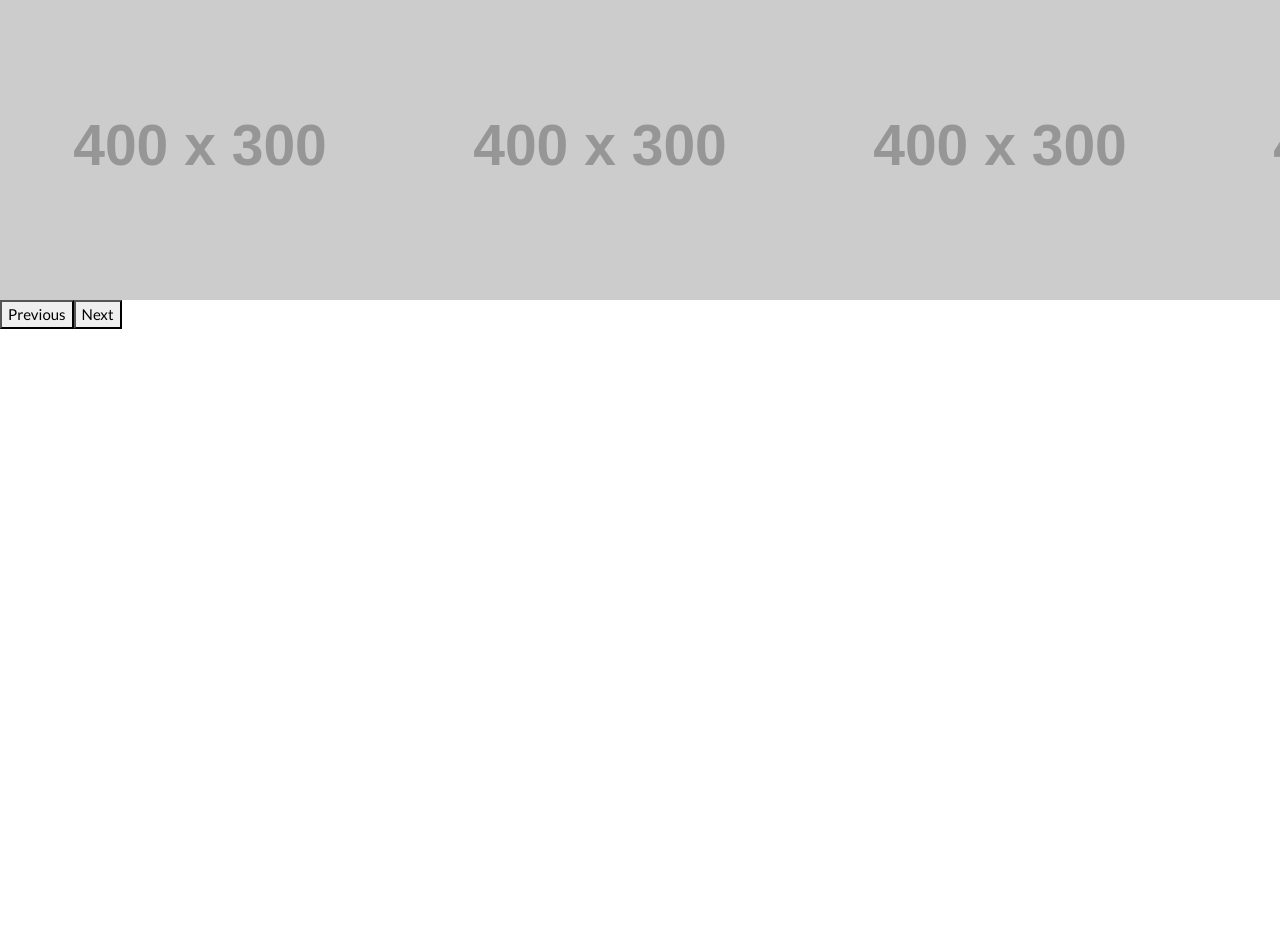
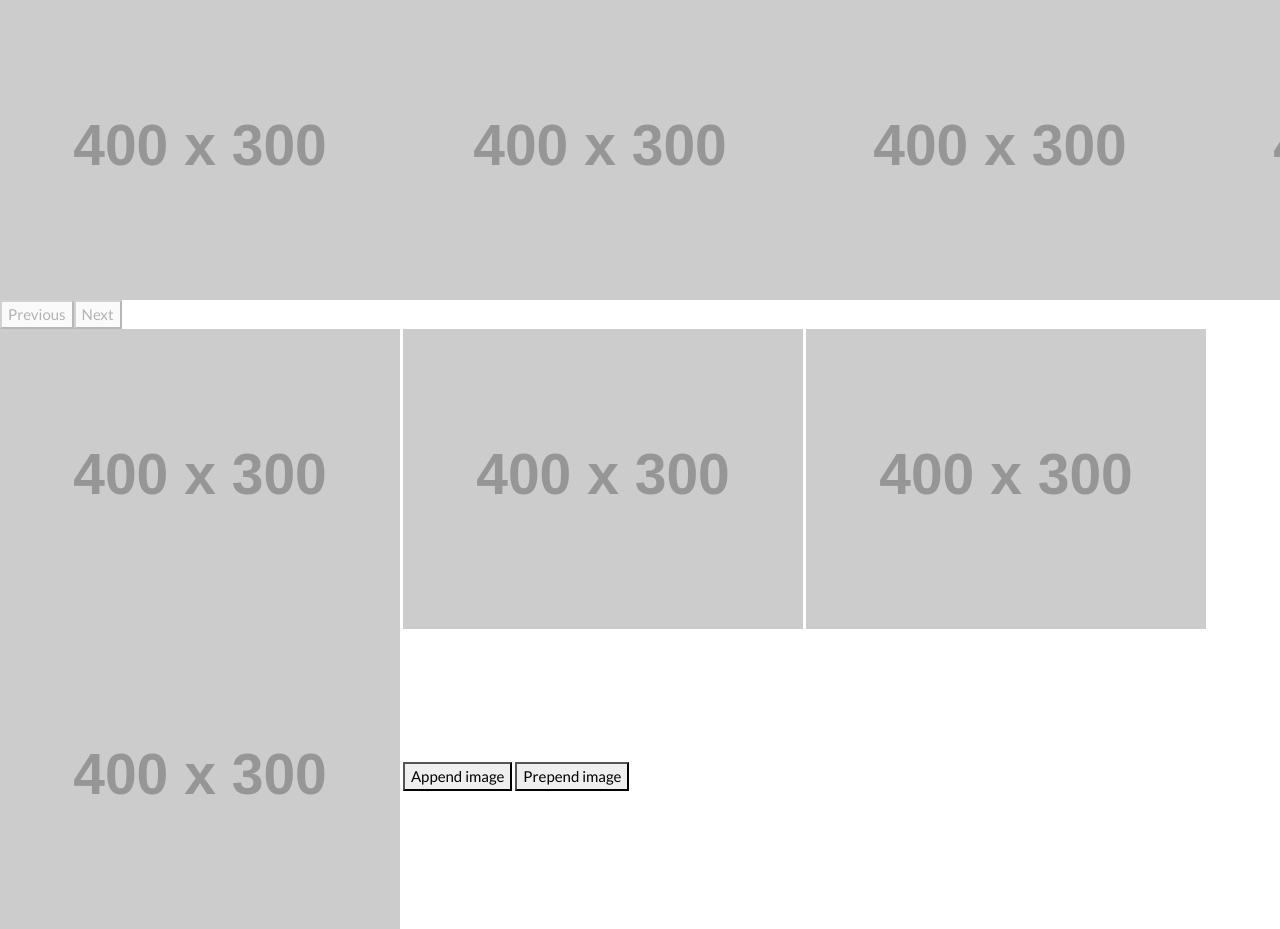
Before and after one commit to ryanwalters/snap-slider, a website: page index.html in a window 1280 px wide. Before the commit the page ends 800 px from the top, so only its background shows below. Drawn offline with nearby package versions, Linux system fonts and the light colour scheme; placeholder pictures from the web are drawn by us.

Commit message:
add disabled state to buttons; add append/prepend examples to readme

```diff
--- a/index.html
+++ b/index.html
@@ -28,12 +28,32 @@
         <img src="//placehold.it/400x300" alt="" />
         <img src="//placehold.it/400x300" alt="" />
     </div>
+    <img class="test" src="//placehold.it/400x300/f00/fff" />
+    <img class="test" src="//placehold.it/400x300/f00/fff" />
+    <img class="test" src="//placehold.it/400x300/f00/fff" />
+    <img class="test" src="//placehold.it/400x300/f00/fff" />
+    <button id="append">Append image</button>
+    <button id="prepend">Prepend image</button>
     <script src="https://ajax.googleapis.com/ajax/libs/jquery/3.4.0/jquery.min.js"></script>
     <script src="https://stackpath.bootstrapcdn.com/bootstrap/4.1.3/js/bootstrap.min.js"></script>
     <script type="module">
         import SnapSlider from './src/snap-slider.js';
 
-        const slider = new SnapSlider(document.querySelector('#snap-slider'));
+        const { $slider, $track, $buttonNext, $buttonPrev } = new SnapSlider({ $slider: document.querySelector('#snap-slider') });
+
+        document.querySelector('#append').addEventListener('click', () => {
+          $track.append(...document.querySelectorAll('.test'));
+        });
+
+        document.querySelector('#prepend').addEventListener('click', () => {
+          const img = document.createElement('img');
+
+          img.src = '//placehold.it/400x300/f00/fff?text=Prepended';
+
+          $track.prepend(img);
+        })
+
+        console.dir($slider, $track, $buttonPrev, $buttonNext);
     </script>
 </body>
 
--- a/src/snap-slider.js
+++ b/src/snap-slider.js
@@ -1,57 +1,144 @@
 export default class SnapSlider {
-  constructor($slider) {
+  /**
+   * @constructor
+   * @param {Element} $slider
+   * @param {Element} [$buttonPrev]
+   * @param {Element} [$buttonNext]
+   * @param {string} [align]        Can be one of: start (default), center, end
+   */
+
+  constructor({
+    $slider,
+    $buttonPrev = SnapSlider.createButton('Previous'),
+    $buttonNext = SnapSlider.createButton('Next'),
+    align = 'start',
+  }) {
     this.$slider = $slider;
-    this.$slides = $slider.children;
     this.$track = document.createElement('div');
+    this.$buttonNext = $buttonNext;
+    this.$buttonPrev = $buttonPrev;
+
+    // --- Assemble the slider
 
     // Apply classes
 
     this.$slider.classList.add('rw-slider');
     this.$track.classList.add('rw-track');
 
-    for (const $slide of this.$slides) {
+    for (const $slide of this.$slider.children) {
       $slide.classList.add('rw-slide');
     }
 
     // Move slides into track
 
-    this.$track.append(...this.$slides);
+    this.$track.append(...this.$slider.children);
 
     // Append track to slider
 
     this.$slider.append(this.$track);
 
-    // Get scroll widths
-
-    const scrollAmount = this.$track.clientWidth;
-    const trackWidth = this.$track.scrollWidth;
-
-    // Create arrows
-
-    this.$buttonPrev = document.createElement('button');
-    this.$buttonNext = document.createElement('button');
-
-    this.$buttonPrev.innerText = 'Previous';
-    this.$buttonNext.innerText = 'Next';
-
     // Append arrows
 
     this.$slider.append(this.$buttonPrev, this.$buttonNext);
 
-    // Attach event listeners
+    // --- Listeners and observers
 
+    this.attachButtonListeners();
+    this.addObservers();
+  }
+
+  /**
+   * Attach click event listeners for the Previous and Next buttons
+   */
+
+  attachButtonListeners() {
     this.$buttonPrev.addEventListener('click', () => {
       this.$track.scrollBy({
-        left: -scrollAmount,
+        left: -this.$track.clientWidth,
         behavior: 'smooth',
       });
     });
 
     this.$buttonNext.addEventListener('click', () => {
+      console.log(this.$track.clientWidth);
       this.$track.scrollBy({
-        left: scrollAmount,
+        left: this.$track.clientWidth,
         behavior: 'smooth',
       });
     });
   }
+
+  /**
+   * Observe various things...
+   */
+
+  addObservers() {
+    // Disable Previous button when the first slide is 100% in view
+
+    this.prevButtonObserver = new IntersectionObserver(([entry]) => {
+      this.$buttonPrev.disabled = entry.isIntersecting;
+      this.$buttonPrev.classList.toggle('rw-disabled', entry.isIntersecting);
+    }, {
+      root: this.$track,
+      threshold: 1,
+    });
+
+    this.prevButtonObserver.observe(this.$track.firstElementChild);
+
+    // Disable the Next button when the last slide is 100% in view
+
+    this.nextButtonObserver = new IntersectionObserver(([entry]) => {
+      this.$buttonNext.disabled = entry.isIntersecting;
+      this.$buttonNext.classList.toggle('rw-disabled', entry.isIntersecting);
+    }, {
+      root: this.$track,
+      threshold: 1,
+    });
+
+    this.nextButtonObserver.observe(this.$track.lastElementChild);
+
+    // When adding or removing elements from the track...
+
+    this.mutationObserver = new MutationObserver(([entry]) => {
+      // ...add the .rw-slide class to each new node
+
+      entry.addedNodes.forEach(node => node.classList.add('rw-slide'));
+
+      // ...re-observe the first and last elements
+
+      this.prevButtonObserver.disconnect();
+      this.prevButtonObserver.observe(this.$track.firstElementChild);
+
+      this.nextButtonObserver.disconnect();
+      this.nextButtonObserver.observe(this.$track.lastElementChild);
+    });
+
+    this.mutationObserver.observe(this.$track, { childList: true });
+  }
+
+  /**
+   * Disconnect all observers
+   */
+
+  destroy() {
+    this.prevButtonObserver.disconnect();
+    this.nextButtonObserver.disconnect();
+    this.mutationObserver.disconnect();
+  }
+
+  // Static methods
+
+  /**
+   * Create a button with given text
+   * @param {string} text
+   * @returns {HTMLButtonElement}
+   */
+
+  static createButton(text) {
+    const $button = document.createElement('button');
+
+    $button.innerText = text;
+
+    return $button;
+  }
 }
```
Also changed, not shown: README.md.
